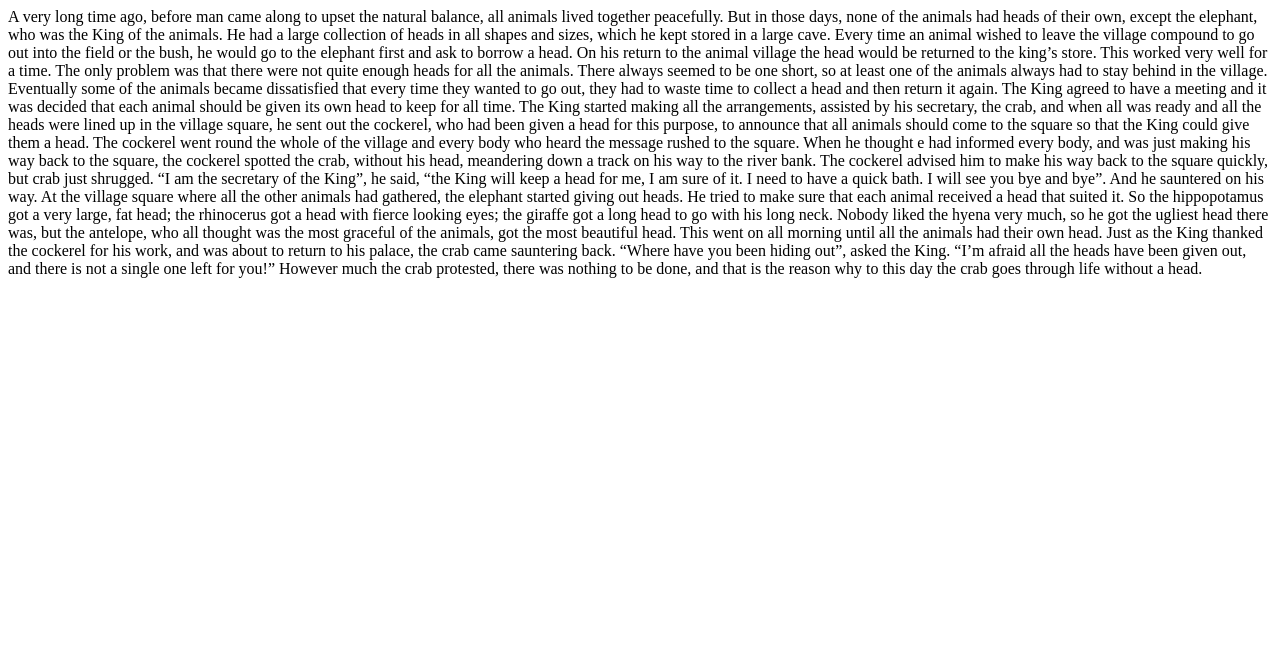
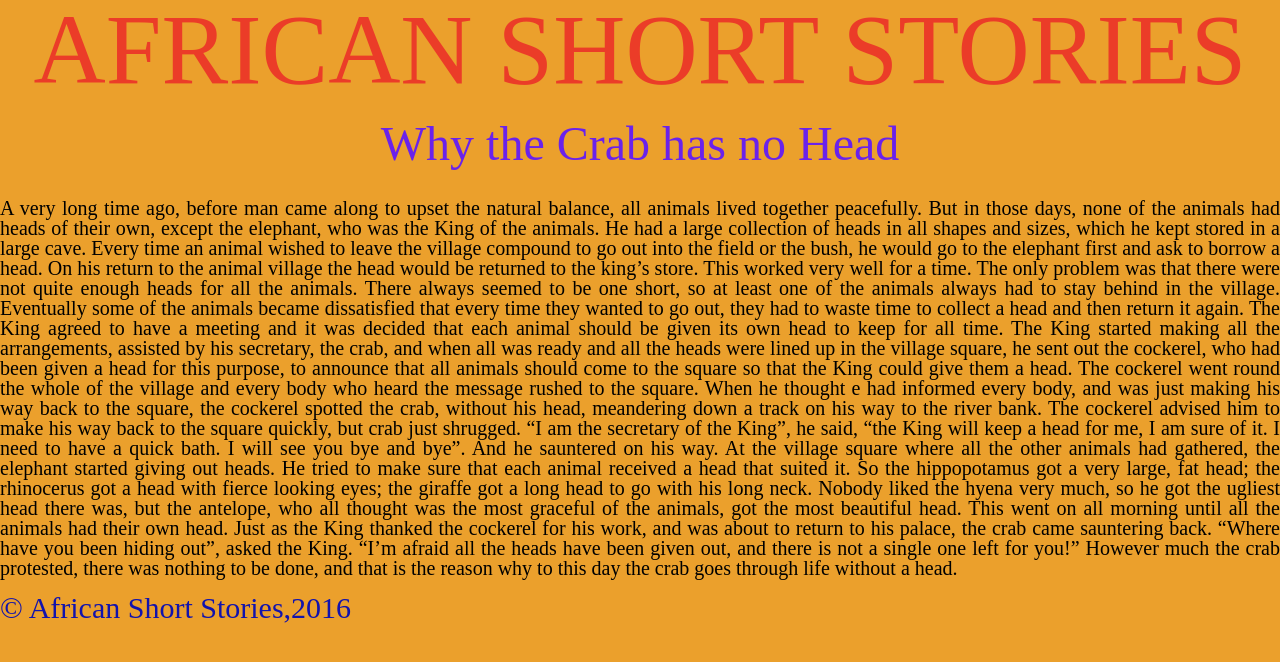
Before and after one commit to vamuigua/An-African-short-stories-website, a plain HTML site: page Why the Crab has no Head.html in a window 1280 px wide. Drawn offline with Linux system fonts and the light colour scheme.

Commit message:
Crab add font color

```diff
--- a/Why the Crab has no Head.html
+++ b/Why the Crab has no Head.html
@@ -1,15 +1,26 @@
-A very long time ago, before man came along to upset the natural balance, all animals lived together peacefully. But in those days, none of the animals had heads of their own, except the elephant, who was the King of the animals. He had a large collection of heads in all shapes and sizes, which he kept stored in a large cave. Every time an animal wished to leave the village compound to go out into the field or the bush, he would go to the elephant first and ask to borrow a head. On his return to the animal village the head would be returned to the king’s store. This worked very well for a time. The only problem was that there were not quite enough heads for all the animals. There always seemed to be one short, so at least one of the animals always had to stay behind in the village.
-
-
-
+<!DOCTYPE html>
+<html>
+<head>
+  <meta charset="utf-8">
+  <title>African Short Stories</title>
+  <link rel="stylesheet" href="stylesheet.css">
+  <link href='https://fonts.googleapis.com/css?family=Roboto+Condensed|Poiret+One' rel='stylesheet' type='text/css'>
+</head>
+<body>
+  <!--HEADER-->
+  <header class=first-head>
+    <h1>AFRICAN SHORT STORIES</h1>
+  </header>
+  <div>
+    <h5>Why the Crab has no Head</h5>
+<p>A very long time ago, before man came along to upset the natural balance, all animals lived together peacefully. But in those days, none of the animals had heads of their own, except the elephant, who was the King of the animals. He had a large collection of heads in all shapes and sizes, which he kept stored in a large cave. Every time an animal wished to leave the village compound to go out into the field or the bush, he would go to the elephant first and ask to borrow a head. On his return to the animal village the head would be returned to the king’s store. This worked very well for a time. The only problem was that there were not quite enough heads for all the animals. There always seemed to be one short, so at least one of the animals always had to stay behind in the village.
 Eventually some of the animals became dissatisfied that every time they wanted to go out, they had to waste time to collect a head and then return it again. The King agreed to have a meeting and it was decided that each animal should be given its own head to keep for all time. The King started making all the arrangements, assisted by his secretary, the crab, and when all was ready and all the heads were lined up in the village square, he sent out the cockerel, who had been given a head for this purpose, to announce that all animals should come to the square so that the King could give them a head.
-
 The cockerel went round the whole of the village and every body who heard the message rushed to the square. When he thought e had informed every body, and was just making his way back to the square, the cockerel spotted the crab, without his head, meandering down a track on his way to the river bank. The cockerel advised him to make his way back to the square quickly, but crab just shrugged. “I am the secretary of the King”, he said, “the King will keep a head for me, I am sure of it. I need to have a quick bath. I will see you bye and bye”. And he sauntered on his way.
-
-
-
 At the village square where all the other animals had gathered, the elephant started giving out heads. He tried to make sure that each animal received a head that suited it. So the hippopotamus got a very large, fat head; the rhinocerus got a head with fierce looking eyes; the giraffe got a long head to go with his long neck. Nobody liked the hyena very much, so he got the ugliest head there was, but the antelope, who all thought was the most graceful of the animals, got the most beautiful head. This went on all morning until all the animals had their own head. Just as the King thanked the cockerel for his work, and was about to return to his palace, the crab came sauntering back. “Where have you been hiding out”, asked the King. “I’m afraid all the heads have been given out, and there is not a single one left for you!”
-
-
-
-However much the crab protested, there was nothing to be done, and that is the reason why to this day the crab goes through life without a head.
+However much the crab protested, there was nothing to be done, and that is the reason why to this day the crab goes through life without a head.</p>
+</body>
+<!--Footer-->
+<footer>
+  <small>&copy; African Short Stories,2016</small>
+</footer>
+</html>
```
